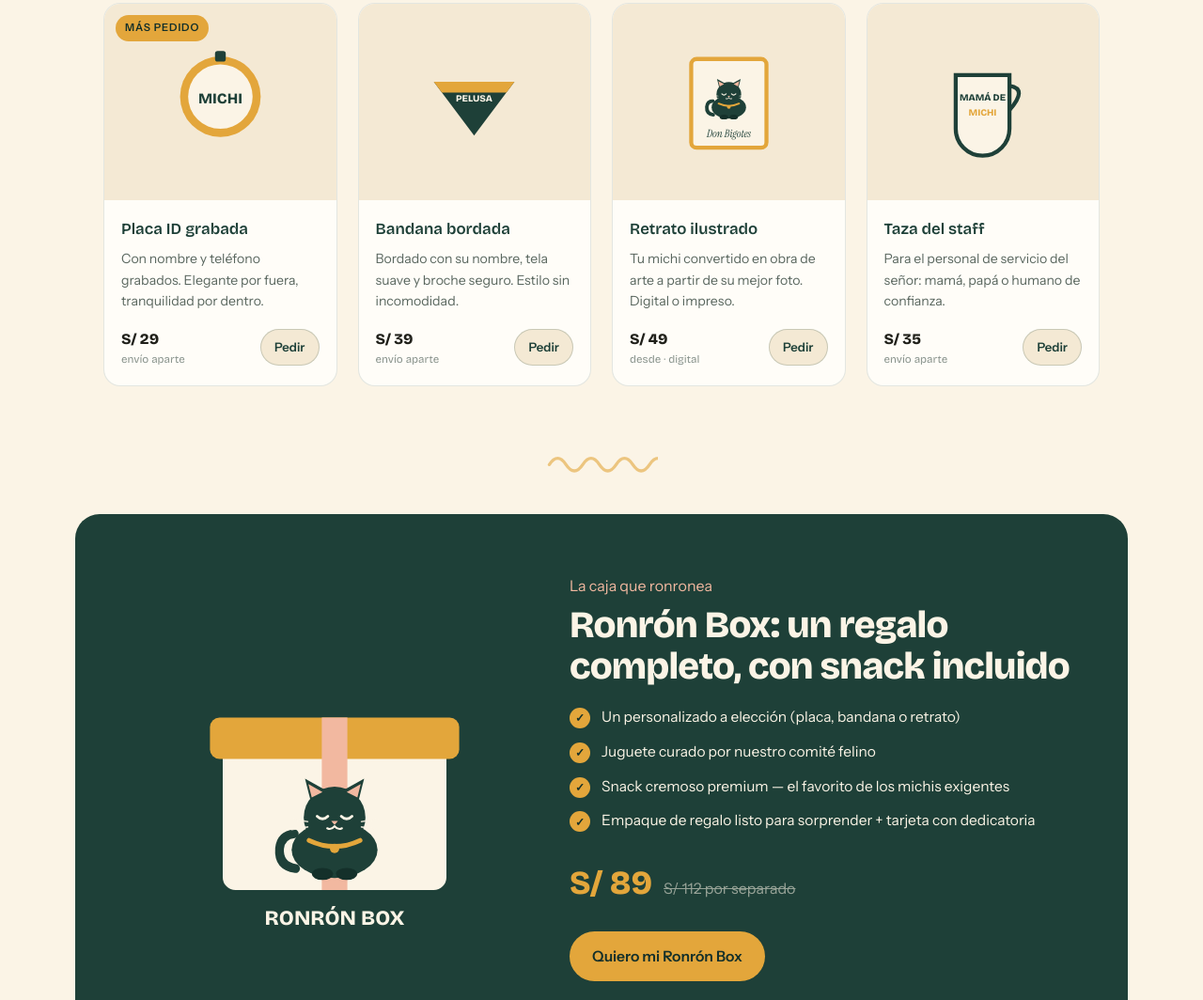
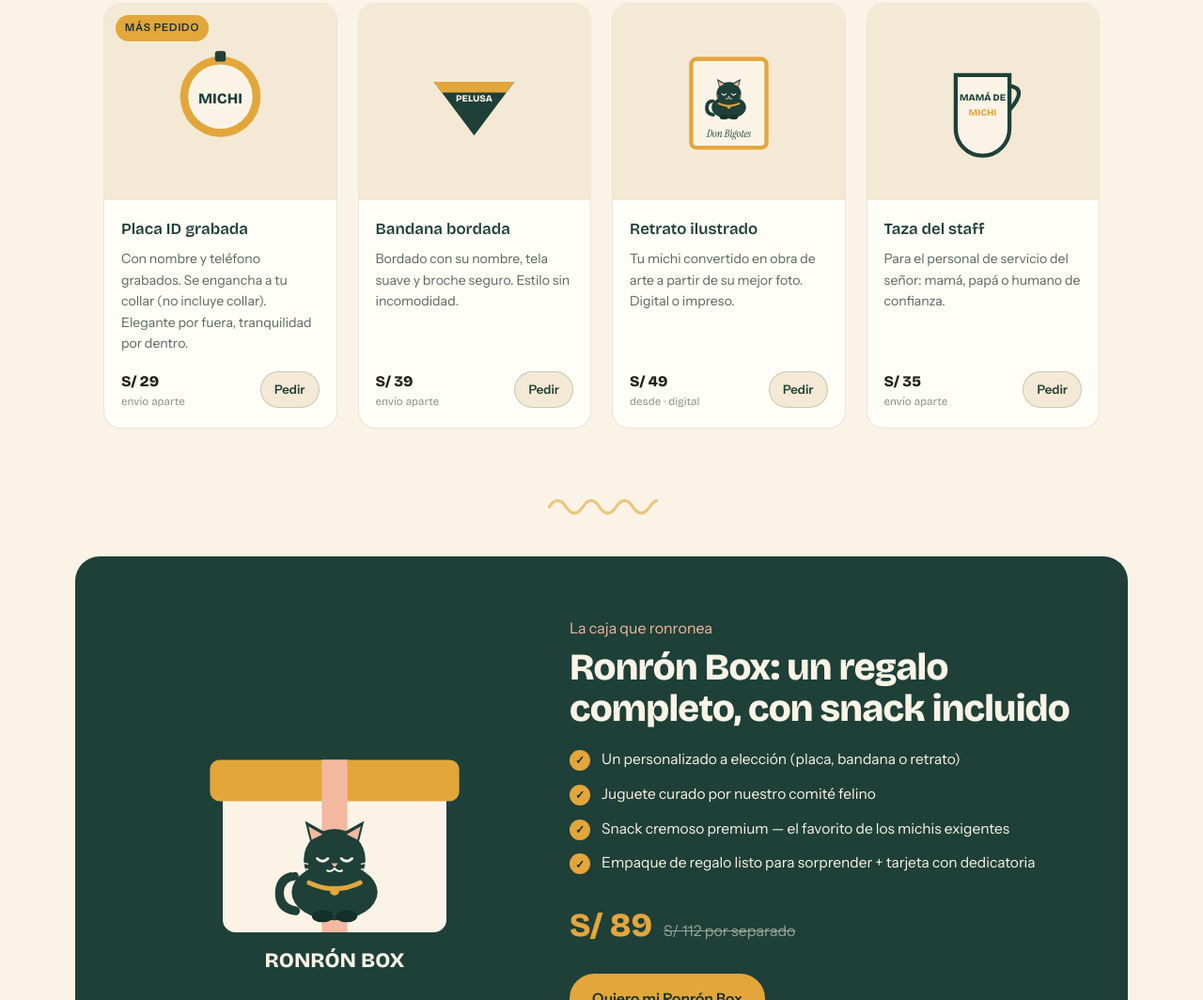
Before and after one commit to elsenorronron-bot/senorronron-web, a plain HTML site: page index.html in a window 1280 px wide. Shown: the part 1055-2119 px from the top of the page at 94% size. Drawn offline with nearby package versions, Linux system fonts and the light colour scheme.

Commit message:
Add files via upload

```diff
--- a/index.html
+++ b/index.html
@@ -412,7 +412,7 @@ body.hunting .hunter-cat{display:block}
         <div class="card-art"><svg viewBox="0 0 100 100" aria-hidden="true"><circle cx="50" cy="46" r="30" fill="#E3A63B"/><circle cx="50" cy="46" r="24" fill="#FBF4E6"/><text x="50" y="51" text-anchor="middle" font-family="Bricolage Grotesque" font-weight="800" font-size="11" fill="#1E4038">MICHI</text><rect x="46" y="12" width="8" height="8" rx="2" fill="#1E4038"/></svg></div>
         <div class="card-body">
           <h3>Placa ID grabada</h3>
-          <p>Con nombre y teléfono grabados. Elegante por fuera, tranquilidad por dentro.</p>
+          <p>Con nombre y teléfono grabados. Se engancha a tu collar (no incluye collar). Elegante por fuera, tranquilidad por dentro.</p>
           <div class="row"><span class="price">S/ 29<small>envío aparte</small></span><a class="mini-btn" href="https://wa.me/51938263651?text=Hola%2C%20quiero%20una%20Placa%20ID%20grabada" target="_blank" rel="noopener">Pedir</a></div>
         </div>
       </article>
```
